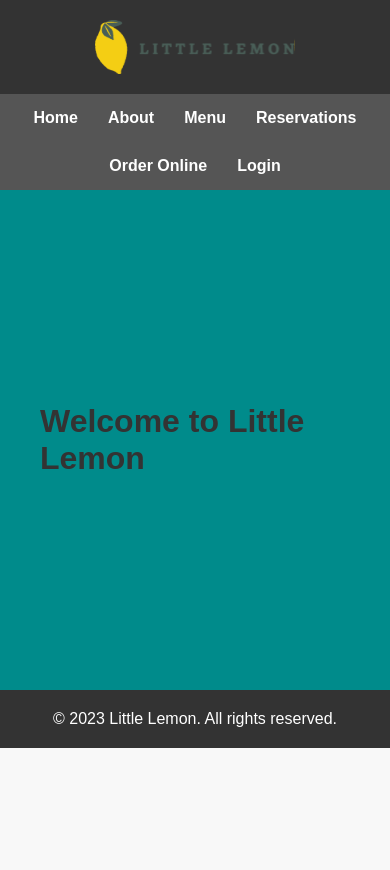
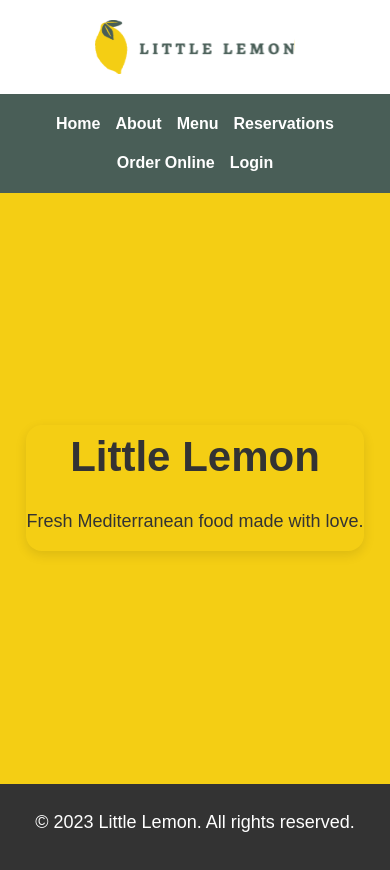
Before and after one commit to WolfWebCode/little-lemon, a React (Create React App) app: page / in a window 390 px wide. Shown: the top 870 px of the page. Before the commit the page ends 844 px from the top, so only its background shows below. Built offline with nearby package versions, Linux system fonts and the light colour scheme.

Commit message:
Add global typography and responsive styles

```diff
--- a/src/App.css
+++ b/src/App.css
@@ -5,55 +5,162 @@
 }
 
 body {
+  background-color: #edefee;
+  color: #333333;
   font-family: Arial, sans-serif;
-  background-color: #f8f8f8;
-  color: #333;
+  line-height: 1.5;
 }
+
+/* -------------Typography------------- */
+
+h1 {
+  font-size: 64px;
+  margin-bottom: 20px;
+}
+
+h2 {
+  font-size: 40px;
+  margin-bottom: 16px;
+}
+
+h3 {
+  font-size: 32px;
+  margin-bottom: 14px;
+}
+
+h4 {
+  font-size: 24px;
+  margin-bottom: 12px;
+}
+
+h5 {
+  font-size: 20px;
+  margin-bottom: 10px;
+}
+
+h6 {
+  font-size: 18px;
+  margin-bottom: 8px;
+}
+
+p {
+  font-size: 18px;
+  margin-bottom: 16px;
+}
+
+span {
+  font-size: 16px;
+}
+
+/* ------------- Header ------------- */
 
 header {
   display: flex;
   justify-content: center;
   align-items: center;
+  background-color: white;
   padding: 20px;
-  background-color: #333;
 }
 
 header img {
   width: 200px;
+  border-radius: 10px;
 }
 
+/* ------------- Navigation ------------- */
+
 nav {
-  background-color: #555;
-  padding: 15px;
+  background-color: #495e57;
+  padding: 18px;
 }
 
 nav ul {
   display: flex;
   justify-content: center;
+  align-items: center;
   gap: 30px;
   list-style: none;
   flex-wrap: wrap;
 }
 
+nav li {
+  transition: transform 0.2s ease;
+}
+
+nav li:hover {
+  transform: scale(1.05);
+}
+
 nav a {
+  color: #fff;
   text-decoration: none;
-  color: #fff;
+  font-size: 18px ;
   font-weight: bold;
 }
 
+nav a:hover {
+  color: #f4ce14;
+}
+
+/* ------------- Main ------------- */
+
 main {
-  min-height: 500px;
-  padding: 40px;
+  min-height: 70vh;
+  padding: 60px 20px;
   display: grid;
   place-items: center;
-  background-color: darkcyan;
-  font-size: 2rem;
-  font-weight: bold;
+  text-align: center;
+  background-color: #f4ce14;
 }
+
+/* ------------- Footer ------------- */
 
 footer {
   background-color: #333;
   color: #fff;
   text-align: center;
-  padding: 20px;
+  padding: 25px;
 }
+
+/* ------------- Generic Images ------------- */
+
+img {
+  max-width: 100%;
+  height: auto;
+  display: block;
+}
+
+/* ------------- Cards / Sections ------------- */
+
+section,
+article,
+aside,
+div.card {
+  border-radius: 16px;
+  box-shadow: 0 4px 12px rgba(0, 0, 0, 0.1);
+}
+
+/* ------------- Responsive ------------- */
+
+@media (max-width: 768px) {
+
+  h1 {
+    font-size: 42px;
+  }
+
+  h2 {
+    font-size: 32px;
+  }
+
+  nav ul {
+    gap: 15px;
+  }
+
+  nav a {
+    font-size: 16px;
+  }
+
+  main {
+    padding: 40px 16px;
+  }
+}
--- a/src/components/Main.js
+++ b/src/components/Main.js
@@ -1,7 +1,12 @@
 function Main() {
     return (
         <main>
-        Welcome to Little Lemon
+            <section>
+                <h1>Little Lemon</h1>
+                <p>
+                    Fresh Mediterranean food made with love.
+                </p>
+            </section>
         </main>
     );
     }
```
